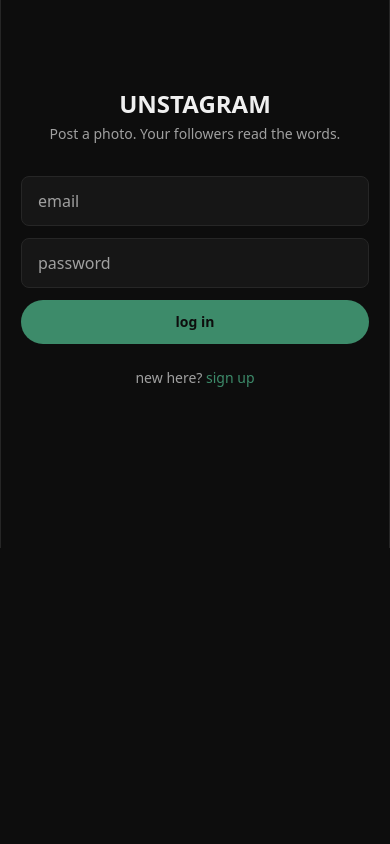
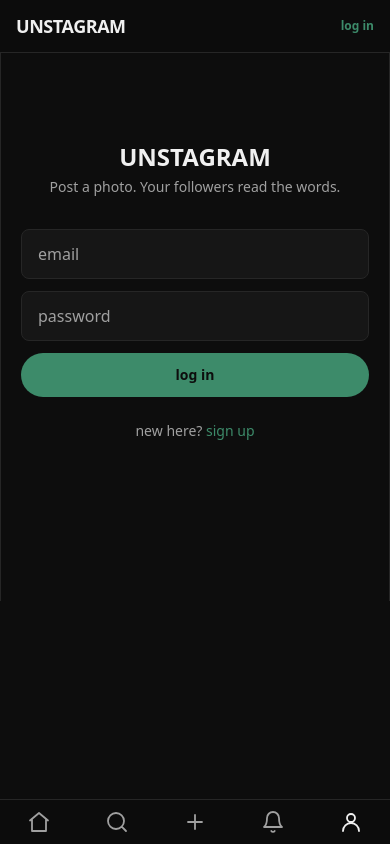
Before and after one commit to markusclaw/unstagram, a Next.js app: page /login in a window 390 px wide. Built offline with nearby package versions, Linux system fonts and the light colour scheme; no server answers.

Commit message:
Mobile: top bar (logout) + bottom tab nav with activity badge

```diff
--- a/app/layout.tsx
+++ b/app/layout.tsx
@@ -1,5 +1,7 @@
 import type { Metadata } from "next";
 import Sidebar from "@/components/Sidebar";
+import MobileTopBar from "@/components/MobileTopBar";
+import MobileBar from "@/components/MobileBar";
 import SuggestionsRail from "@/components/SuggestionsRail";
 import "./globals.css";
 
@@ -48,6 +50,7 @@ export default function RootLayout({ children }: { children: React.ReactNode })
         />
       </head>
       <body className="min-h-screen bg-ink text-paper">
+        <MobileTopBar />
         <div className="mx-auto flex w-full max-w-[1100px] justify-center">
           <Sidebar />
           <main className="min-w-0 flex-1 border-x border-hairline px-5 pb-24 pt-6 md:max-w-[640px]">
@@ -55,7 +58,7 @@ export default function RootLayout({ children }: { children: React.ReactNode })
           </main>
           <SuggestionsRail />
         </div>
-        {/* mobile bottom nav handled by Sidebar visibility; kept minimal for concept */}
+        <MobileBar />
       </body>
     </html>
   );
--- /dev/null
+++ b/components/MobileBar.tsx
@@ -0,0 +1,8 @@
+import { getCurrentProfile, getUnreadActivityCount } from "@/lib/db";
+import MobileNav from "./MobileNav";
+
+export default async function MobileBar() {
+  const me = await getCurrentProfile();
+  const unread = me ? await getUnreadActivityCount() : 0;
+  return <MobileNav profileHref={me ? `/u/${me.username}` : "/login"} unread={unread} />;
+}
--- /dev/null
+++ b/components/MobileNav.tsx
@@ -0,0 +1,50 @@
+"use client";
+
+import Link from "next/link";
+import { usePathname } from "next/navigation";
+
+function Icon({ d }: { d: string }) {
+  return (
+    <svg width="24" height="24" viewBox="0 0 24 24" fill="none" stroke="currentColor"
+      strokeWidth="1.8" strokeLinecap="round" strokeLinejoin="round" aria-hidden>
+      <path d={d} />
+    </svg>
+  );
+}
+
+const ICONS = {
+  home: "M3 10.5 12 3l9 7.5M5 9.5V21h14V9.5",
+  search: "M11 19a8 8 0 1 0 0-16 8 8 0 0 0 0 16ZM21 21l-4.3-4.3",
+  create: "M12 5v14M5 12h14",
+  activity: "M18 8a6 6 0 1 0-12 0c0 7-3 9-3 9h18s-3-2-3-9M13.7 21a2 2 0 0 1-3.4 0",
+  profile: "M12 12a4 4 0 1 0 0-8 4 4 0 0 0 0 8ZM4 21a8 8 0 0 1 16 0",
+};
+
+export default function MobileNav({ profileHref, unread }: { profileHref: string; unread: number }) {
+  const path = usePathname();
+  const items = [
+    { href: "/", icon: ICONS.home, label: "home" },
+    { href: "/search", icon: ICONS.search, label: "search" },
+    { href: "/compose", icon: ICONS.create, label: "create" },
+    { href: "/notifications", icon: ICONS.activity, label: "activity", badge: unread },
+    { href: profileHref, icon: ICONS.profile, label: "profile" },
+  ];
+  return (
+    <nav className="fixed inset-x-0 bottom-0 z-30 flex items-center justify-around border-t border-hairline bg-ink/95 py-2.5 backdrop-blur md:hidden">
+      {items.map((it) => {
+        const active = it.href === "/" ? path === "/" : path.startsWith(it.href);
+        return (
+          <Link key={it.label} href={it.href} aria-label={it.label}
+            className={"relative " + (active ? "text-paper" : "text-ash")}>
+            <Icon d={it.icon} />
+            {!!it.badge && it.badge > 0 && (
+              <span className="absolute -right-2 -top-1.5 min-w-[16px] rounded-full bg-red-500 px-1 text-center text-[10px] font-bold leading-4 text-white">
+                {it.badge > 9 ? "9+" : it.badge}
+              </span>
+            )}
+          </Link>
+        );
+      })}
+    </nav>
+  );
+}
--- /dev/null
+++ b/components/MobileTopBar.tsx
@@ -0,0 +1,19 @@
+import Link from "next/link";
+import { getCurrentProfile } from "@/lib/db";
+import { signOut } from "@/app/auth/actions";
+
+export default async function MobileTopBar() {
+  const me = await getCurrentProfile();
+  return (
+    <header className="sticky top-0 z-20 flex items-center justify-between border-b border-hairline bg-ink/90 px-4 py-3 backdrop-blur md:hidden">
+      <Link href="/" className="text-lg font-bold tracking-tight">UNSTAGRAM</Link>
+      {me ? (
+        <form action={signOut}>
+          <button className="text-xs font-semibold text-emerald">log out</button>
+        </form>
+      ) : (
+        <Link href="/login" className="text-xs font-semibold text-emerald">log in</Link>
+      )}
+    </header>
+  );
+}
```
